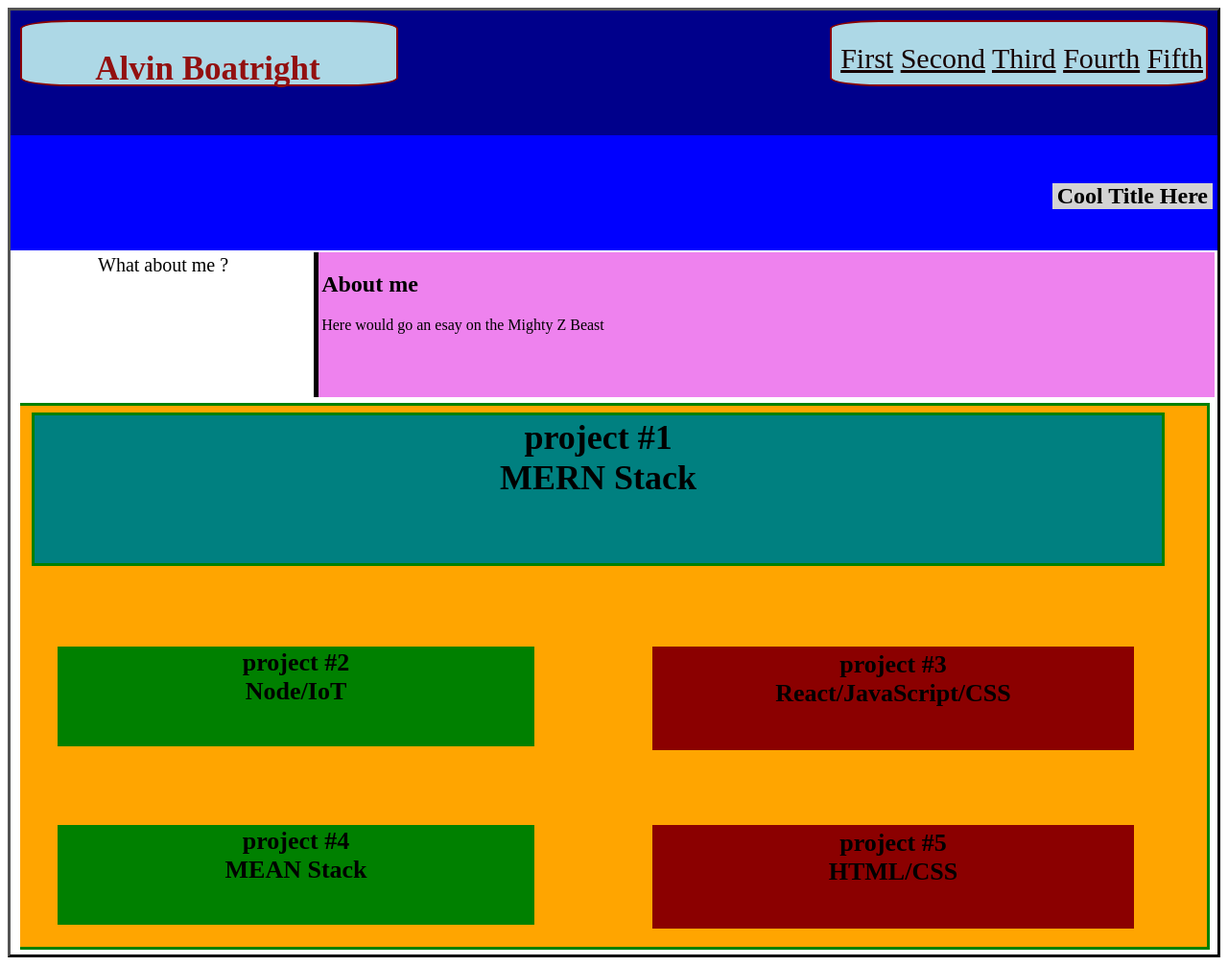
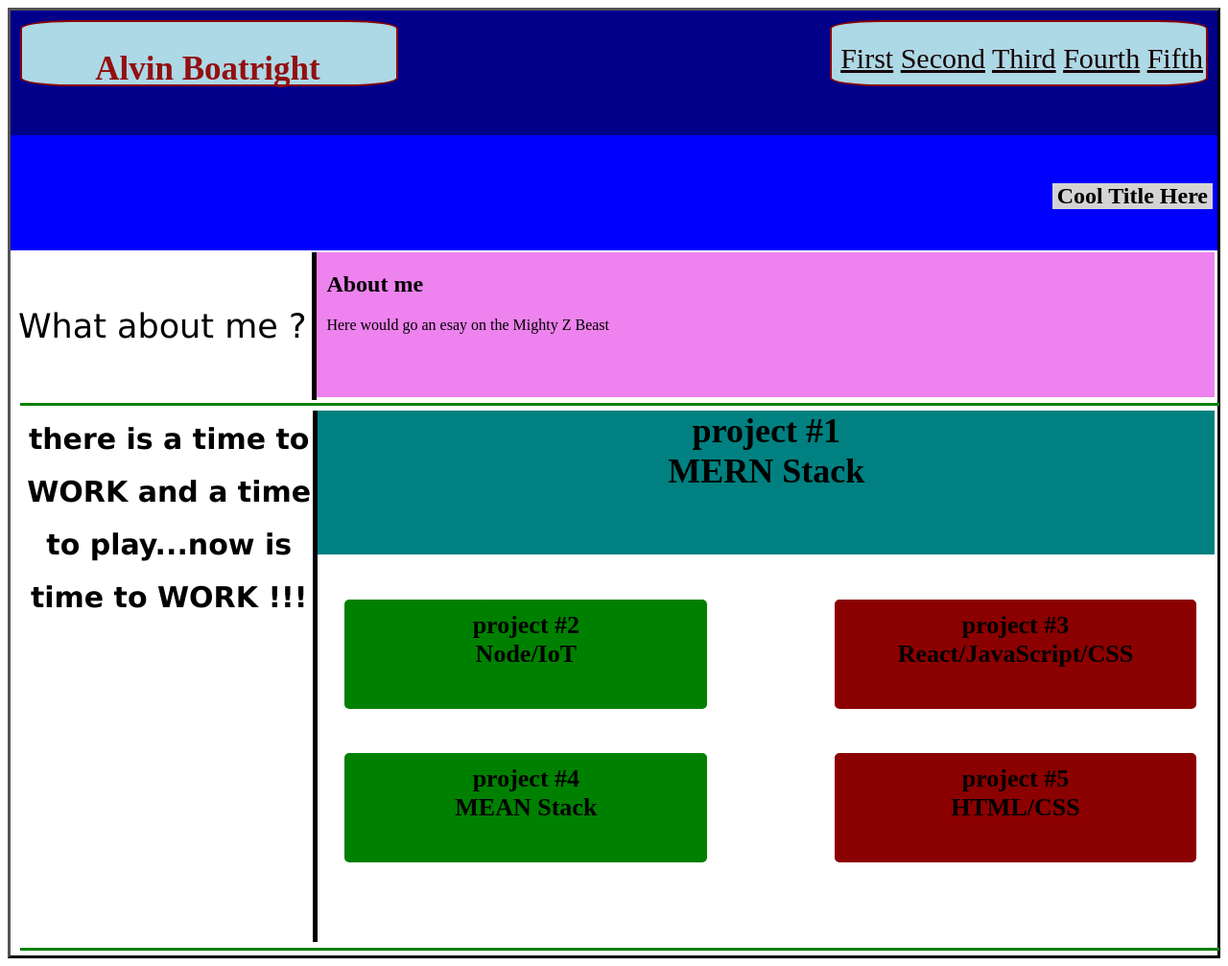
Before and after one commit to blaqlightz/myPortfolio, a plain HTML site: page index.html in a window 1280 px wide. Shown: the whole page at 96% size. Drawn offline with Linux system fonts and the light colour scheme.

Commit message:
making improvements again

```diff
--- a/index.html
+++ b/index.html
@@ -61,14 +61,6 @@
             /*margin: 5px 10px;*/
             background-color: white;
         }
-        #d1 {
-            border: 3px green solid;
-            padding: 2px;
-            height: 150px;
-            width: 95%;
-            margin: 5px 10px;
-            background-color: teal;
-        }
 
         a:hover {
           text-decoration-color: red;
@@ -94,36 +86,51 @@
                 font-size:36px;
                 text-align:center;
                 border-top: 3px green solid;
-                border-right: 3px green solid;
                 border-bottom: 3px green solid;
                 border-left:  0px;
-                padding: 2px;
+                padding: 5px;
+                padding-bottom: 0px;
                 height: 560px;
-                width: 98%;
+                width: 98.58%;
                 margin: 5px 30px 5px 10px;
-                background-color: orange;
+        }
+        #dd {
+            width:75.7%;
+            background-color:white;
+            float:right;
+            height:555px;
+            padding-left: 0px;
+        }
+        #d1 {
+            background-color:teal;
+            height: 150px;
         }
         .d2 {
             font-weight:bold;
             font-size:26px;
             border: 2px green dashed;
+            border-radius: 5px;
             height: 100px;
             width: 40%;
             margin: 5% 2% 0 3%;
+            padding-top:10px;
             text-align:center;
             background-color:green;
+            float:left;
         }
         .d3 {
                 font-weight:bold;
                 font-size:26px;
                 text-align: center;
                 margin: 5% 2% 0 3%;
-                padding: 2px;
+                padding-top: 10px;
                 border: 2px darkred solid;
+                border-radius: 5px;
                 height: 100px;
                 width: 40%;
                 margin-left: 8%;
                 background-color:darkred;
+                float:right;
         }
     </style>
 </head>
@@ -158,8 +165,10 @@
 
 <!--about section added-->
 <section class="aboutMe">
-    <div style=" text-align: center; font-size: 20px;background-color:white; height:150px; width:25%; padding:2px">What about me ?</div>
-    <div style="width:75%; background-color:violet; float:right; height:151px; border-left: 5px black solid; padding-left: 3px;">
+    <div style=" line-height: 150px; text-align: center;font-family:Verdana, Geneva, Tahoma, sans-serif; border-right: 5px black solid;font-size: 35px;background-color:white; height:150px; width:25%; padding:2px">
+        What about me ?
+    </div>
+    <div style="width:75%; background-color:violet; float:right; height:151px; padding-left: 10px;">
 
             <h2>About me</h2>
             <p>Here would go an esay on the Mighty Z Beast</p>
@@ -168,7 +177,11 @@
 </section>
 
 
-  <section style="display:flex; flex-wrap: wrap" class="work">
+  <section style="display:flex;" class="work">
+    <div style="line-height: 55px; border-right: 5px black solid; text-align: center;font-family:Verdana, Geneva, Tahoma, sans-serif; font-size: 30px;background-color:white; height:550px; width:24%; padding:2px">
+        there is a time to WORK and a time to play...now is time to WORK !!!
+    </div>
+    <div id="dd">
             <div id="d1" >
                 project #1 <br/>
                 MERN Stack
@@ -193,6 +206,7 @@
                 project #5 <br/>
                 HTML/CSS
             </div>
+    </div>
 
     </section>
 
```
Also changed, not shown: portfolio.html (+20 -15 lines). Lines whose indentation alone changed are shown as unchanged.
